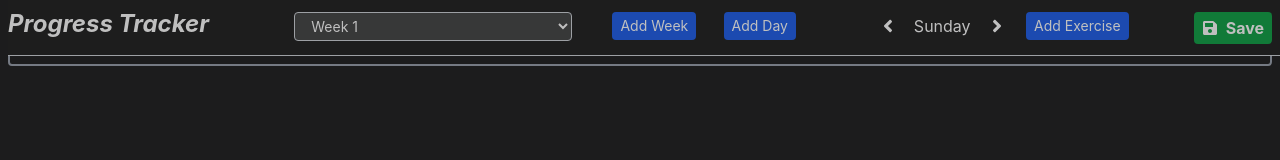
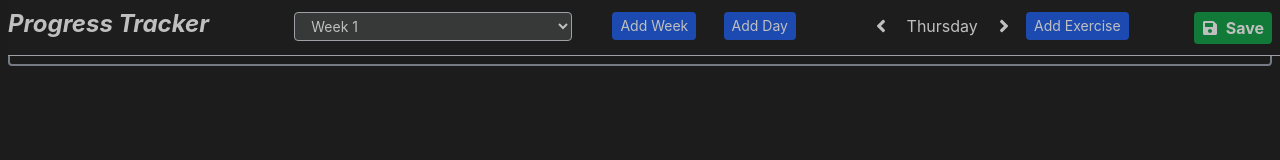
Before and after one commit to nilez-13/Progress-Tracker, a React (Create React App) app: page / in a window 1280 px wide. Shown: the top 160 px of the page. Built offline with nearby package versions, Linux system fonts and the light colour scheme.

Commit message:
dayIndex

```diff
--- a/src/App.js
+++ b/src/App.js
@@ -8,9 +8,16 @@ import WebView from "./Web";
 const App = () => {
   const { width } = useWindowDimensions();
 
+  const today = new Date();
+  const dateIndex = today.getDay();
+
   return (
     <>
-      {width < 769 ? <MobileView /> : <WebView />}
+      {width < 769 ? (
+        <MobileView dateIndex={dateIndex} />
+      ) : (
+        <WebView dateIndex={dateIndex} />
+      )}
 
       <div id="modal-root" />
       <ToastContainer position="top-center" theme="dark" autoClose={1000} />
--- a/src/Mobile.js
+++ b/src/Mobile.js
@@ -95,7 +95,7 @@ const SortableList = SortableContainer(
   }
 );
 
-const App = () => {
+const App = ({ dateIndex }) => {
   const [weeks, setWeeks] = useState([]);
   const [days, setDays] = useState([]);
   const [updated, setUpdated] = useState(false);
@@ -152,6 +152,7 @@ const App = () => {
       setWeeks(startingVals);
       setChosenWeek(lastIndex);
       setDays(startingVals[lastIndex]);
+      setChosenDay(dateIndex);
     }
   }, []);
 
--- a/src/Web.js
+++ b/src/Web.js
@@ -85,7 +85,7 @@ const SortableList = SortableContainer(
   }
 );
 
-const App = () => {
+const App = ({ dateIndex }) => {
   const [weeks, setWeeks] = useState([]);
   const [days, setDays] = useState([]);
   const [updated, setUpdated] = useState(false);
@@ -142,6 +142,9 @@ const App = () => {
       setWeeks(startingVals);
       setChosenWeek(lastIndex);
       setDays(startingVals[lastIndex]);
+      console.log(dateIndex);
+
+      setChosenDay(dateIndex);
     }
   }, []);
 
```
